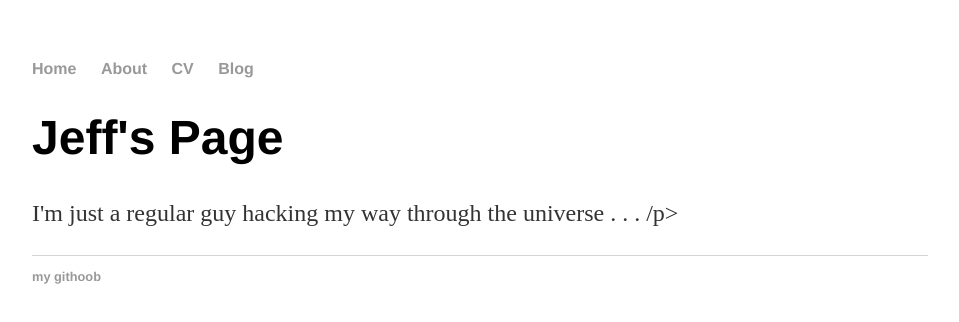
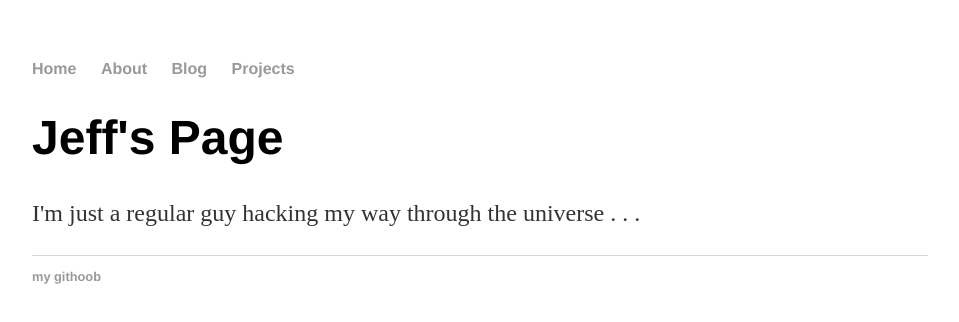
Before and after one commit to jdub-2000/jdub-2000.github.io, a plain HTML site: page index.html in a window 1280 px wide. Shown: the whole page, without its empty margins (160-1119 px from the left). Drawn offline with Linux system fonts and the light colour scheme.

Commit message:
index.html update

```diff
--- a/index.html
+++ b/index.html
@@ -10,14 +10,14 @@
     		<ul>
         		<li><a href="/">Home</a></li>
 	        	<li><a href="/about">About</a></li>
-        		<li><a href="/cv">CV</a></li>
         		<li><a href="/blog">Blog</a></li>
+                <li><a href="/projects">Projects</a></li>
     		</ul>
 		</nav>
 		<div class="container">
     		<div class="blurb">
         		<h1>Jeff's Page</h1>
-				<p>I'm just a regular guy hacking my way through the universe . . . /p>
+				<p>I'm just a regular guy hacking my way through the universe . . . </p>
     		</div><!-- /.blurb -->
 		</div><!-- /.container -->
 		<footer>
```
